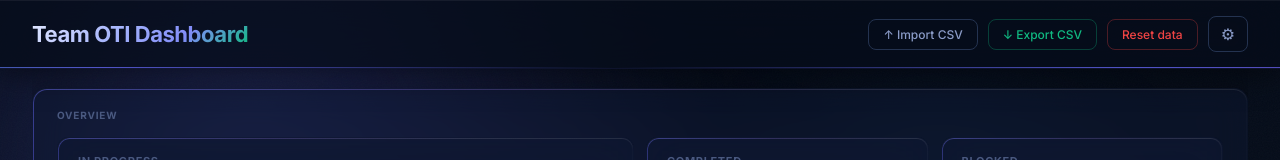
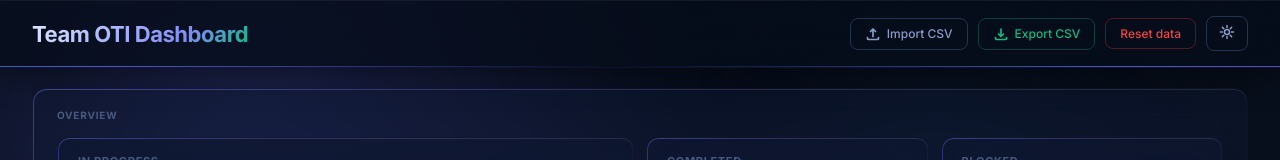
Before and after one commit to sreya-kambhatla/OTI-Tracker-AI, a React (Vite) app: page / in a window 1280 px wide. Shown: the top 160 px of the page. Built offline with nearby package versions, Linux system fonts and the light colour scheme.

Commit message:
Update TopBar.jsx

```diff
--- a/src/components/TopBar.jsx
+++ b/src/components/TopBar.jsx
@@ -1,20 +1,23 @@
 import React from 'react';
+import { UploadIcon, DownloadIcon, SettingsIcon } from './Icons';
 
 function TopBar({ onExport, onImport, onReset, onSettings }) {
   return (
     <div className="top-bar">
-      <h1>Team OTI Dashboard</h1>
+      <h1 style={{ fontSize:22 }}>Team OTI Dashboard</h1>
       <div style={{ display:"flex", gap:10, alignItems:"center" }}>
-        <button className="btn-ghost" onClick={onImport}>↑ Import CSV</button>
-        <button className="btn-green"  onClick={onExport}>↓ Export CSV</button>
+        <button className="btn-ghost" onClick={onImport}
+          style={{ display:"flex", alignItems:"center", gap:6 }}>
+          <UploadIcon /> Import CSV
+        </button>
+        <button className="btn-green" onClick={onExport}
+          style={{ display:"flex", alignItems:"center", gap:6 }}>
+          <DownloadIcon /> Export CSV
+        </button>
         <button className="btn-danger" onClick={onReset}>Reset data</button>
-        <button
-          className="btn-ghost"
-          onClick={onSettings}
-          title="Settings"
-          style={{ fontSize:16, padding:"7px 12px" }}
-        >
-          ⚙
+        <button className="btn-ghost" onClick={onSettings} title="Settings"
+          style={{ padding:"7px 12px" }}>
+          <SettingsIcon />
         </button>
       </div>
     </div>
```
